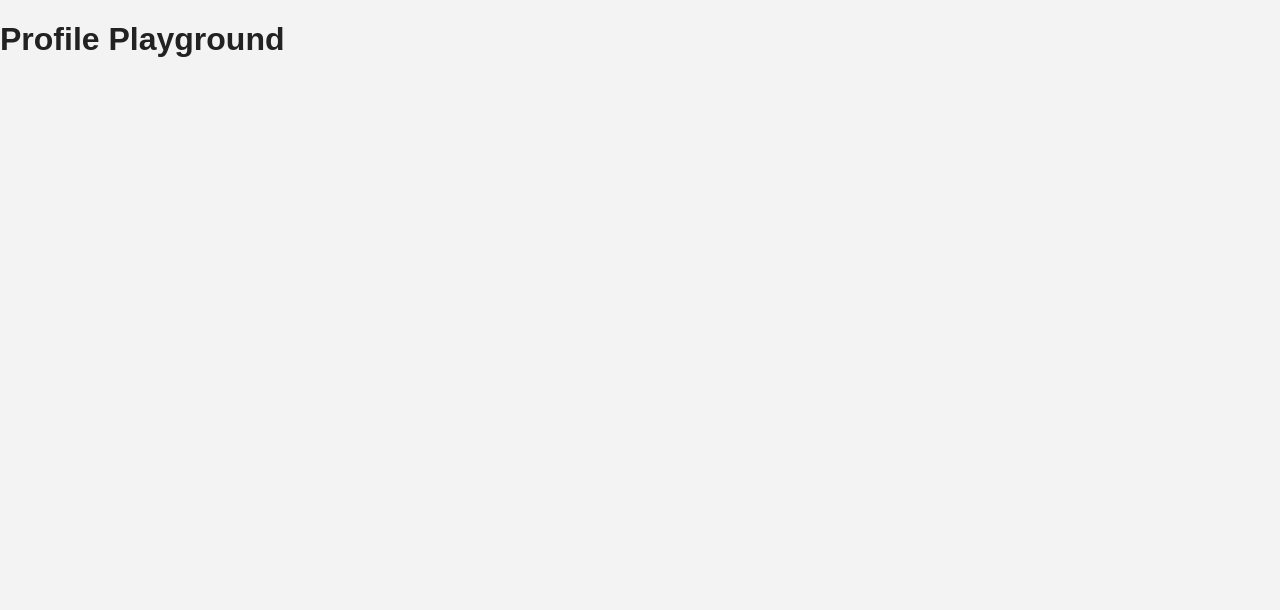
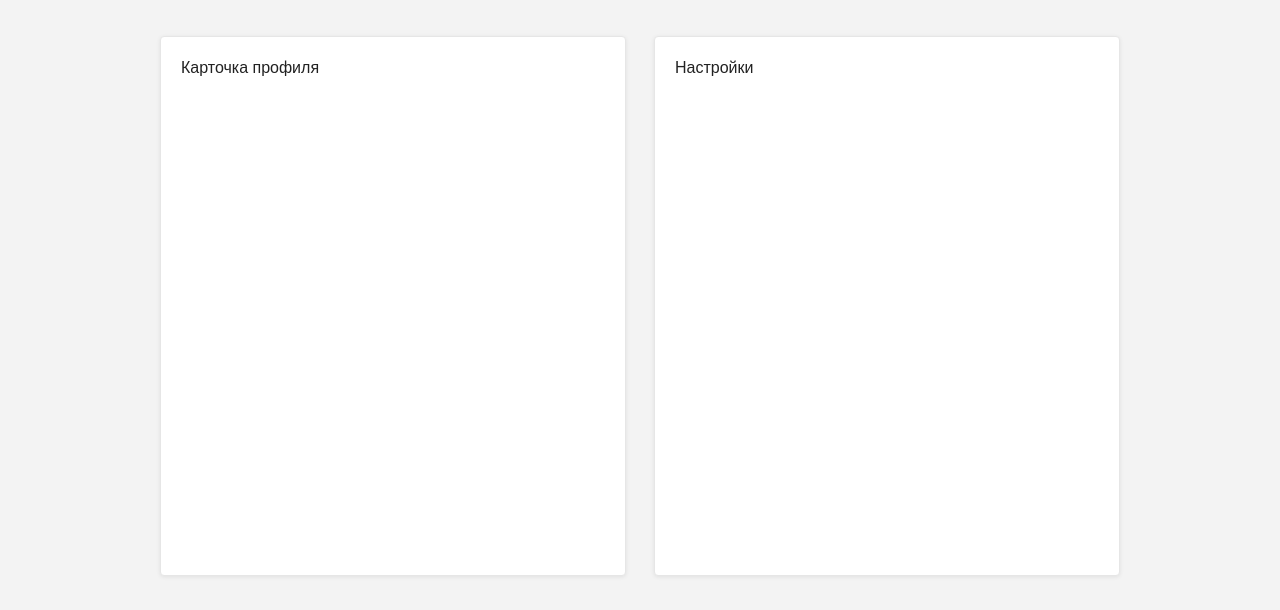
Before and after one commit to zabyz1337/profile-playground, a React (Vite) app: page / in a window 1280 px wide. Shown: the top 610 px of the page. Built offline with nearby package versions, Linux system fonts and the light colour scheme.

Commit message:
create two-column page layout

```diff
--- /dev/null
+++ b/src/App.css
@@ -0,0 +1,23 @@
+.app {
+  min-height: 100vh;
+  padding: 36px 20px;
+}
+
+.layout {
+  max-width: 960px;
+  margin: 0 auto;
+  display: flex;
+  gap: 28px;
+  align-items: flex-start;
+  justify-content: center;
+}
+
+.panel {
+  flex: 1;
+  min-height: 540px;
+  background: #ffffff;
+  border: 1px solid #e6e6e6;
+  border-radius: 4px;
+  box-shadow: 0 1px 4px rgba(0, 0, 0, 0.08);
+  padding: 22px 20px;
+}
--- a/src/App.jsx
+++ b/src/App.jsx
@@ -1,5 +1,14 @@
+import "./App.css";
+
 function App() {
-  return <h1>Profile Playground</h1>;
+  return (
+    <div className="app">
+      <div className="layout">
+        <div className="panel">Карточка профиля</div>
+        <div className="panel">Настройки</div>
+      </div>
+    </div>
+  );
 }
 
 export default App;
```
